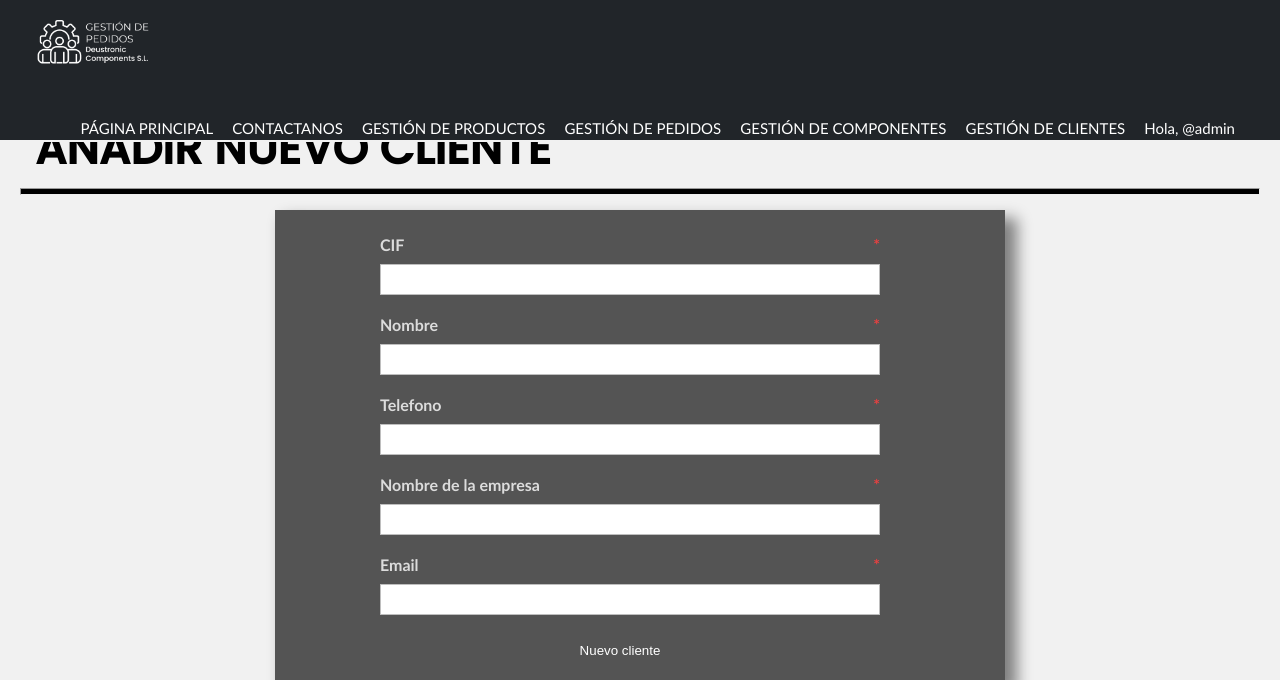
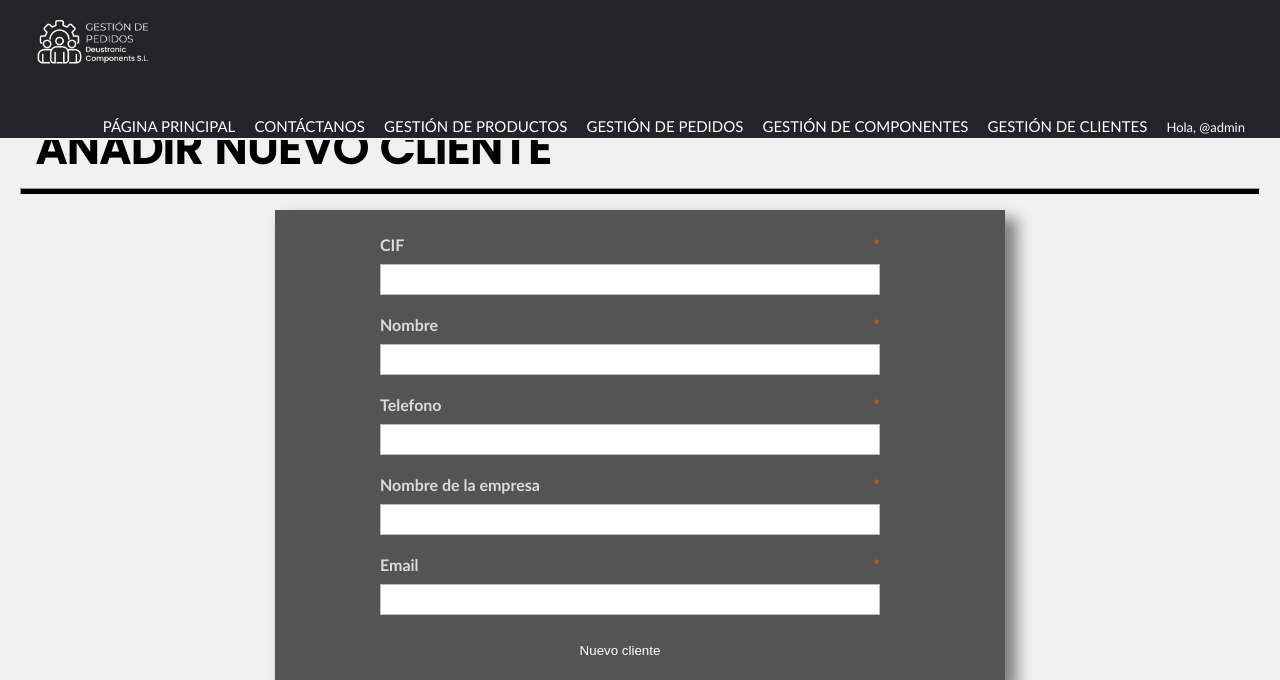
Before and after one commit to asier-vega-gutierrez/Gestion_De_Pedidos, a Django app: page /gestionDePedidos/anyadirCliente/ in a window 1280 px wide. Shown: the top 680 px of the page. Run offline with Django 3.2, Linux system fonts and the light colour scheme; a user stored in the database is signed in; some libraries are stand-ins or nearby versions.

```diff
--- a/appGestionDePedidos/static/CSS/style.css
+++ b/appGestionDePedidos/static/CSS/style.css
@@ -32,7 +32,7 @@
 .menu ul {
     margin: auto;
     list-style: none;
-    padding-right: 30px;
+    padding-right: 20px;
     float: right;
 }
 .menu li{
@@ -58,6 +58,10 @@
     padding-right: 15px;
     display: table-cell;
     vertical-align: middle;
+}
+
+.menu #saludo-usuario{
+    font-size: 13px;
 }
 
 .menu > li{
--- a/appGestionDePedidos/templates/base.html
+++ b/appGestionDePedidos/templates/base.html
@@ -21,7 +21,7 @@
                 <img src="{% static 'IMG/logo_nav.png' %}" alt="Logo" width="150px">
                 <ul>
                     <li><a href="{% url 'pagPrincipal' %}">PÁGINA PRINCIPAL</a></li>
-                    <li><a href = "{% url 'contacto' %}">CONTACTANOS</a></li>
+                    <li><a href = "{% url 'contacto' %}">CONTÁCTANOS</a></li>
                     <li><a href="">GESTIÓN DE PRODUCTOS</a>
                         <ul>
 
@@ -65,7 +65,7 @@
                     </li>
                     {% if user.is_authenticated %}
                         <li>
-                            <p>Hola, @{{ user.username }}</p>
+                            <p id="saludo-usuario">Hola, @{{ user.username }}</p>
                             <ul>
                                 <li><a href="{% url 'logout' %}">Cerrar sesión</a></li>
                             </ul>
```
Also changed, not shown: appGestionDePedidos/static/READ ME.txt (added, +7 -0 lines), db.sqlite3.
